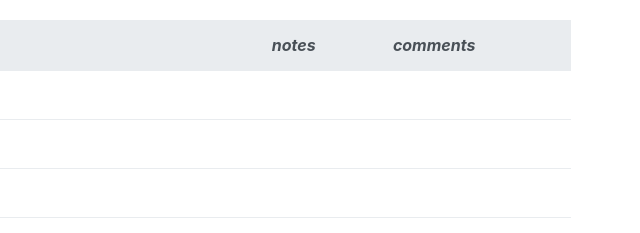
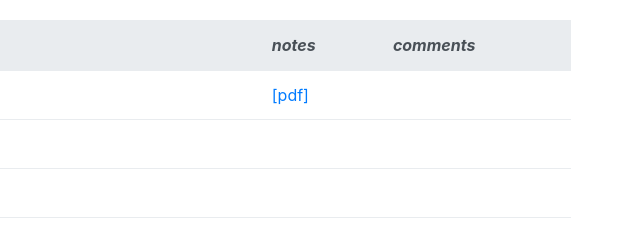
Before and after one commit to 15316-cmu/15316-cmu.github.io, a plain HTML site: page schedule.html in a window 1280 px wide. Shown: the part 180-413 px from the top of the page, 624-1264 px from the left. Drawn offline with nearby package versions, Linux system fonts and the light colour scheme.

Commit message:
updated schedule with lecture 1 slides

```diff
--- a/schedule.html
+++ b/schedule.html
@@ -58,7 +58,7 @@
     <tbody>
       <tr>  <td>8/27 </td>
         <td>Introduction</td>
-        <td></td>
+        <td><a href="lectures/01-intro/01-intro.pdf">[pdf]</a></td>
         <td></td>
       </tr>
       <tr><td>8/29 </td>
```
